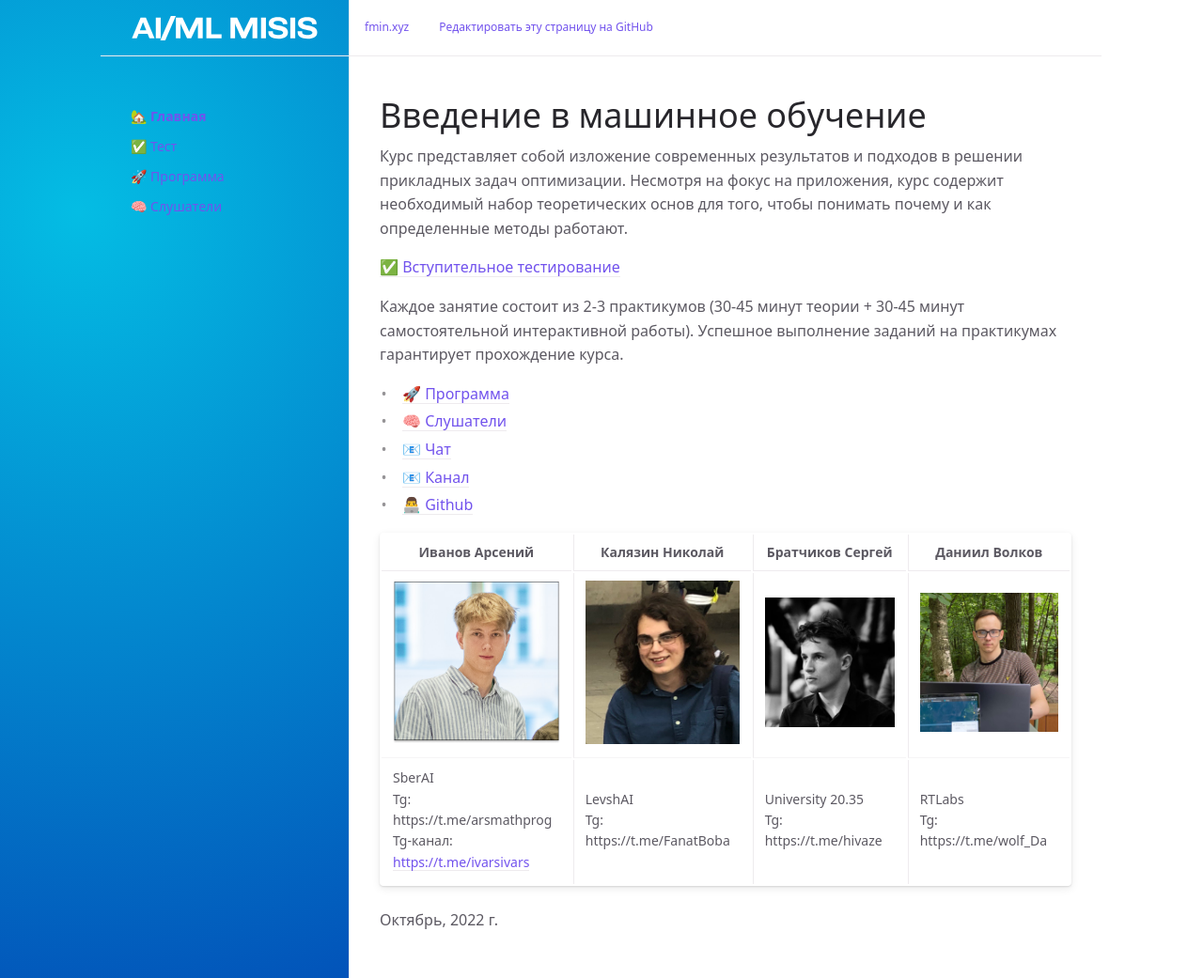
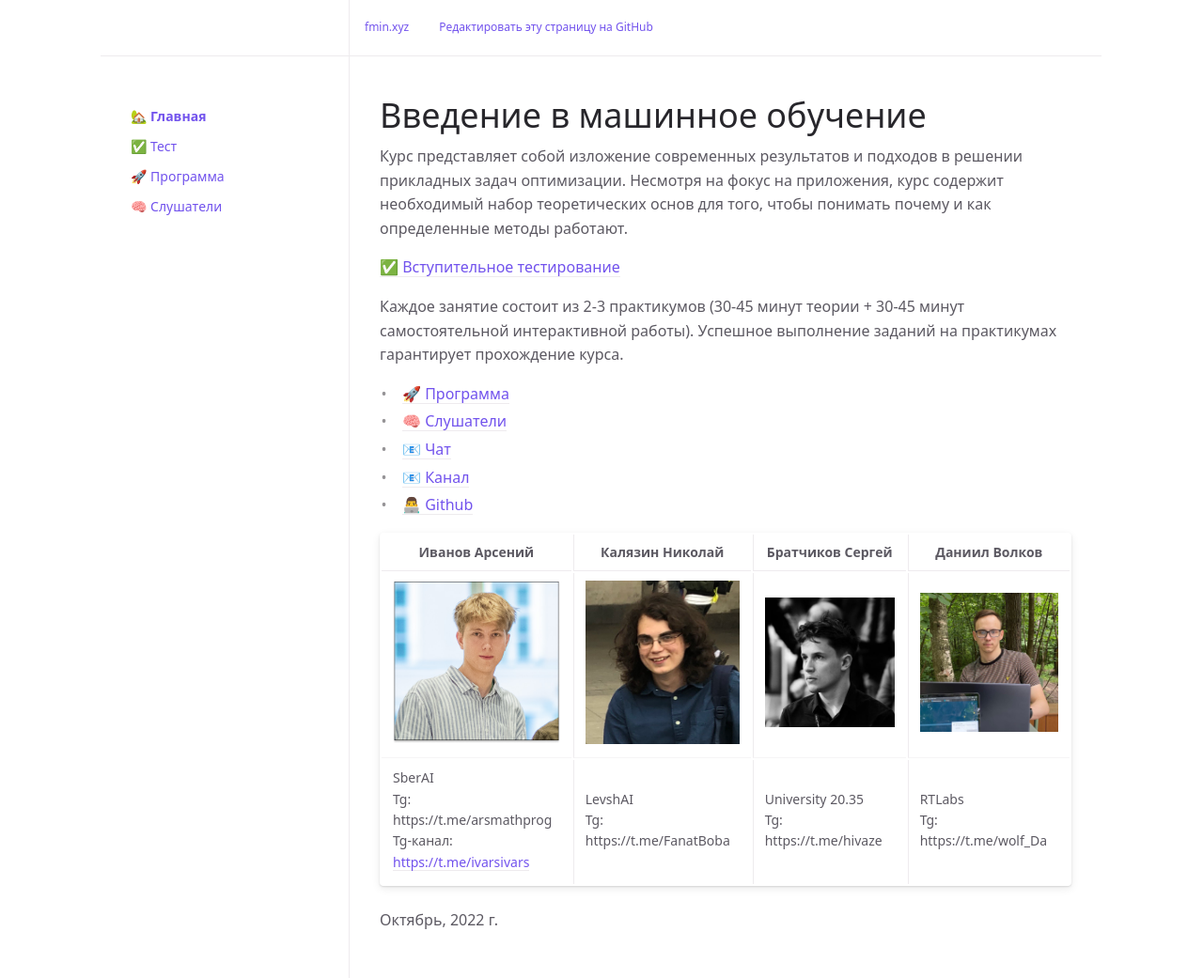
Before and after one commit to Arseny5/MISISAILab.github.io, a Jekyll site: the page built from README.md, in a window 1280 px wide and 1041 px high. Shown: the whole window at 94% size. Built offline with Jekyll 4.4.1, drawn with Linux system fonts in a browser that asks for light colours; our own code applies the rules of GitHub Pages for plain Markdown files; a script that is not in the unit is left out.

Commit message:
Update layout.scss

```diff
--- a/_sass/layout.scss
+++ b/_sass/layout.scss
@@ -6,7 +6,7 @@
   z-index: 0;
   display: flex;
   flex-wrap: wrap;
-  background-image: radial-gradient( circle farthest-corner at 22.4% 21.7%, rgba(4,189,228,1) 0%, rgba(2,83,185,1) 100.2% );
+  background-color: radial-gradient( circle farthest-corner at 22.4% 21.7%, rgba(4,189,228,1) 0%, rgba(2,83,185,1) 100.2% );
 
   @include mq(md) {
     flex-wrap: nowrap;
```
